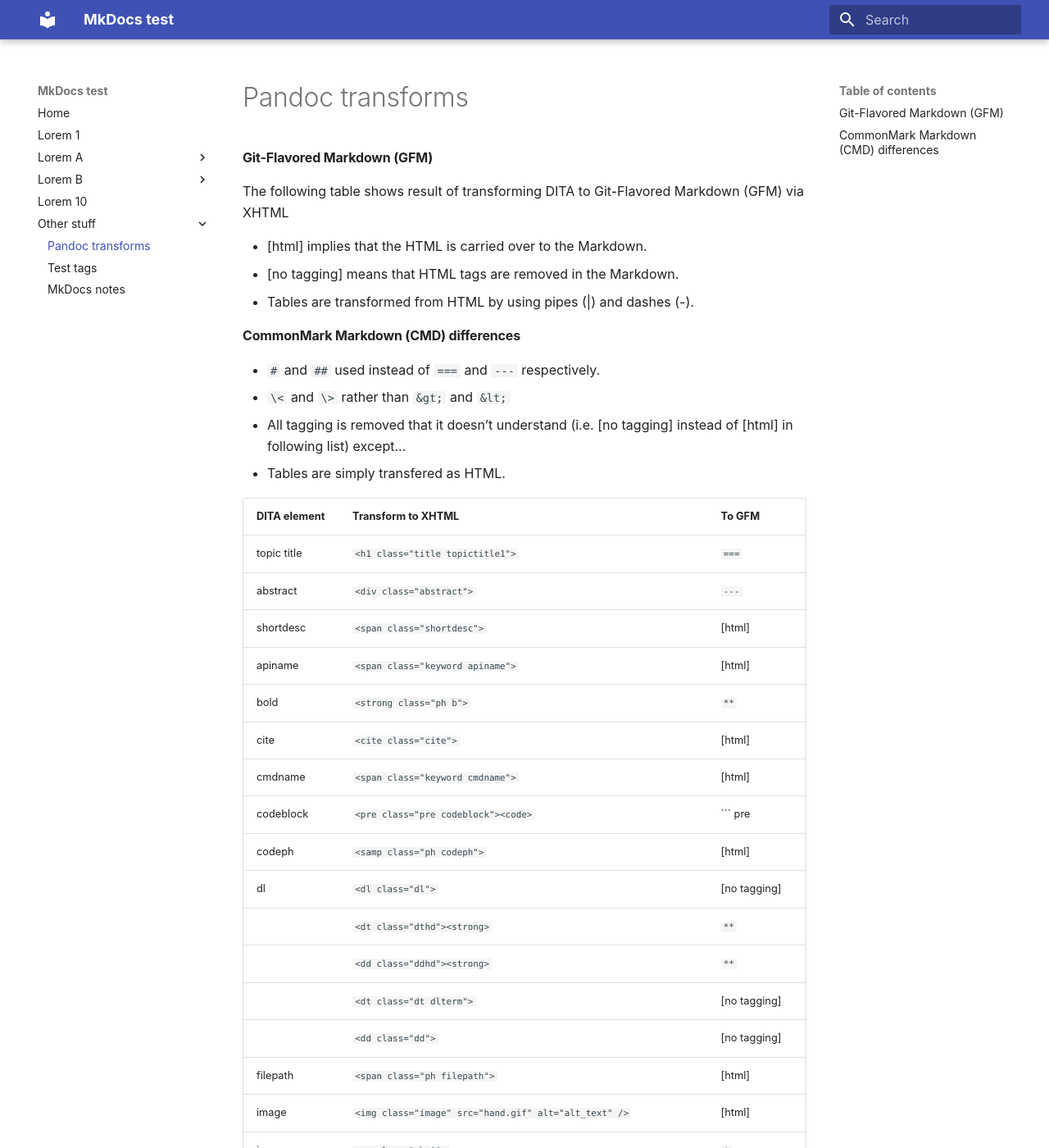
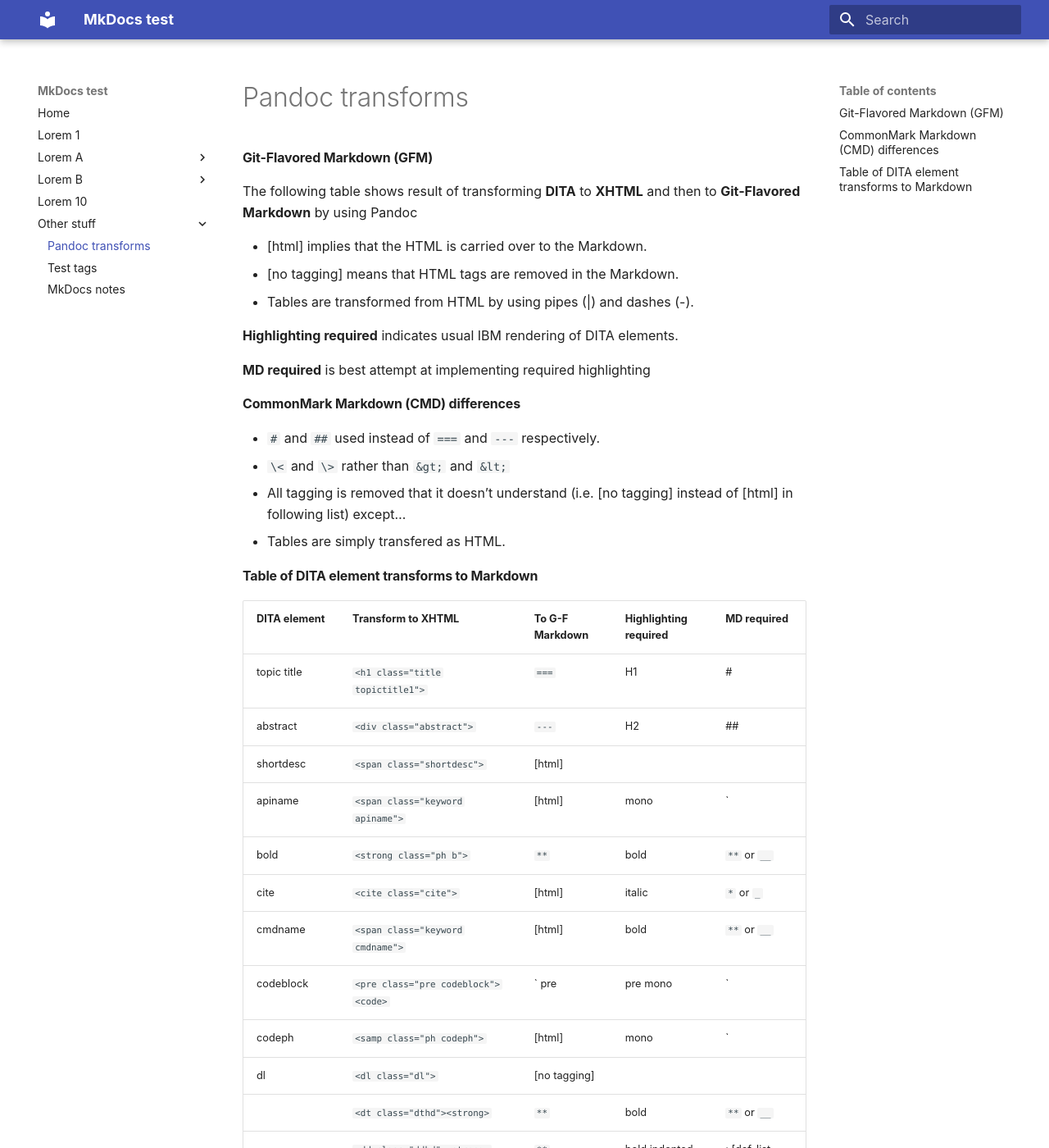
Before and after one commit to pmhayward/mkdita, an MkDocs documentation site: the page built from docs/transforms.md, in a window 1280 px wide and 1400 px high. Shown: the whole window at 82% size. Built offline with MkDocs 1.6.1 and Material for MkDocs 9.7.7, drawn with Linux system fonts in a browser that asks for light colours; some web fonts are replaced; old or Windows-style settings are respelled for this version of MkDocs; some of the changed text lies outside the part shown.

Commit message:
add required o/p columns to transforms.md

````diff
--- a/docs/transforms.md
+++ b/docs/transforms.md
@@ -2,11 +2,15 @@
 
 #### Git-Flavored Markdown (GFM)
 
-The following table shows result of transforming DITA to Git-Flavored Markdown (GFM) via XHTML
+The following table shows result of transforming **DITA** to **XHTML** and then to **Git-Flavored Markdown** by using Pandoc
 
 - [html] implies that the HTML is carried over to the Markdown.
 - [no tagging] means that HTML tags are removed in the Markdown.
 - Tables are transformed from HTML by using pipes (|) and dashes (-).
+
+**Highlighting required** indicates usual IBM rendering of DITA elements.
+
+**MD required** is best attempt at implementing required highlighting
 
 #### CommonMark Markdown (CMD) differences
 
@@ -15,56 +19,56 @@ The following table shows result of transforming DITA to Git-Flavored Markdown (
 - All tagging is removed that it doesn't understand (i.e. [no tagging] instead of [html] in following list) except...
 - Tables are simply transfered as HTML.
 
+#### Table of DITA element transforms to Markdown
 
-| DITA element  | Transform to XHTML                                                                   | To GFM              |
-|---------------|--------------------------------------------------------------------------------------|---------------------|
-| topic title   | `<h1 class="title topictitle1">                                                    ` | `===`               |
-| abstract      | `<div class="abstract">                                                            ` | `---`               |
-| shortdesc     | `<span class="shortdesc">                                                          ` | [html]              |
-| apiname       | `<span class="keyword apiname">                                                    ` | [html]              |
-| bold          | `<strong class="ph b">                                                             ` | `**`                |
-| cite          | `<cite class="cite">                                                               ` | [html]              |
-| cmdname       | `<span class="keyword cmdname">                                                    ` | [html]              |
-| codeblock     | `<pre class="pre codeblock"><code>                                                 ` |       ``` pre       |
-| codeph        | `<samp class="ph codeph">                                                          ` | [html]              |
-| dl            | `<dl class="dl">                                                                   ` | [no tagging]        |
-|               | `<dt class="dthd"><strong>                                                         ` | `**`                |
-|               | `<dd class="ddhd"><strong>                                                         ` | `**`                |
-|               | `<dt class="dt dlterm">                                                            ` | [no tagging]        |
-|               | `<dd class="dd">                                                                   ` | [no tagging]        |
-| filepath      | `<span class="ph filepath">                                                        ` | [html]              |
-| image         | `<img class="image" src="hand.gif" alt="alt_text" />                               ` | [html]              |
-| i             | `<em class="ph i">                                                                 ` | `*`                 |
-| keyword       | `<span class="keyword">                                                            ` | [html]              |
-| lines         | `<p class="lines"> ... <br />                                                      ` | [no tagging]        |
-| lq            | `<blockquote class="lq">                                                           ` | `>`                 |
-| menucascade   | `<span class="ph menucascade"><span class="ph uicontrol"> &gt;                     ` | [html]              |
-| msgblock      | `<pre class="pre msgblock"><code>                                                  ` |       ``` pre       |
-| msgnum        | `<span class="keyword msgnum">                                                     ` | [html]              |
-| msgph         | `<samp class="ph msgph">                                                           ` | [html]              |
-| note          | `<div class="note note">                                                           ` | [no tags]           |
-| notetitle     | `<span class="notetitle">Note:                                                     ` | [html]              |
-| ol            | `<ol class="ol"><li class="li">                                                    ` | `1.`  [? sub-lists] |
-| option        | `<span class="keyword option">optional ... etc                                     ` | [html]              |
-| p             | `<p class="p">                                                                     ` | [blank line]        |
-| parml         | `<dl class="dl parml">                                                             ` | [no tagging]        |
-|               | `<dt class="dt pt dlterm">                                                         ` | [no tagging]        |
-|             	| `<dd class="dd pd">                                                                ` | [no tagging]        |
-| parmname      | `<span class="keyword parmname parmname">                                          ` | [html]              |
-| ph            | `<span class="ph">                                                                 ` | [html]              |
-| pre           | `<pre class="pre">                                                                 ` |       ``` pre       |
-| q             | `<span class="q">                                                                  ` | [html]              |
-| screen        | `<pre class="pre screen"><code>                                                    ` |       ``` pre       |
-| sli           | `<ul class="sl simple">                                                            ` | [no tagging]        |
-|               | `<li class="sli">                                                                  ` | `-`                 |
-| systemoutput  | `<samp class="ph systemoutput">                                                    ` | [html]              |
-| term          | `<dfn class="term">                                                                ` | [html]              |
-| tt            | `<samp class="ph tt">                                                              ` | [html]              |
-| u             | `<u class="ph u">                                                                  ` | [html]              |
-| uicontrol     | `<span class="ph uicontrol">                                                       ` | [html]              |
-| ul            | `<ul class="ul">                                                                   ` | [no tagging]        |
-|               | `<li class="li">                                                                   ` | `-`                 |
-| userinput     | `<kbd class="ph userinput">                                                        ` | [html]              |
-| varname       | `<var class="keyword varname">                                                     ` | [html]              |
-| wintitle      | `<span class="keyword wintitle">                                                   ` | [html]              |
-| xref          | `<a class="xref" href="http://xyz" target="_blank" title="hover_text">link_text</a>` | [html]              |
+| DITA element  | Transform to XHTML                                               | To G-F Markdown     | Highlighting required | MD required |
+|---------------|------------------------------------------------------------------|---------------------|---------------|---------------------|
+| topic title   | `<h1 class="title topictitle1">                                ` | `===`               | H1            | #                   |
+| abstract      | `<div class="abstract">                                        ` | `---`               | H2            | ##                  |
+| shortdesc     | `<span class="shortdesc">                                      ` | [html]              |               |                     |
+| apiname       | `<span class="keyword apiname">                                ` | [html]              | mono          | &grave;             |
+| bold          | `<strong class="ph b">                                         ` | `**`                | bold          | `**` or `__`        |
+| cite          | `<cite class="cite">                                           ` | [html]              | italic        | `*` or `_`          |
+| cmdname       | `<span class="keyword cmdname">                                ` | [html]              | bold          | `**` or `__`        |
+| codeblock     | `<pre class="pre codeblock"><code>                             ` | &grave; pre         | pre mono      | &grave;             |
+| codeph        | `<samp class="ph codeph">                                      ` | [html]              | mono          | &grave;             |
+| dl            | `<dl class="dl">                                               ` | [no tagging]        |               |                     |
+|               | `<dt class="dthd"><strong>                                     ` | `**`                | bold          | `**` or `__`        |
+|               | `<dd class="ddhd"><strong>                                     ` | `**`                | bold indented | : [def_list extension] |
+|               | `<dt class="dt dlterm">                                        ` | [no tagging]        |               |                     |
+|               | `<dd class="dd">                                               ` | [no tagging]        | indented      | : [def_list extension] |
+| filepath      | `<span class="ph filepath">                                    ` | [html]              | mono          | &grave;             |
+| image         | `<img class="image" src="hand.gif" alt="alt_text" />           ` | [html]              |               |                     |
+| i             | `<em class="ph i">                                             ` | `*`                 | italic        | `*` or `_`          |
+| keyword       | `<span class="keyword">                                        ` | [html]              |               |                     |
+| lines         | `<p class="lines"> ... <br />                                  ` | [no tagging]        |               |                     |
+| lq            | `<blockquote class="lq">                                       ` | `>`                 | pre mono      | &grave;             |
+| menucascade   | `<span class="ph menucascade"><span class="ph uicontrol"> &gt; ` | [html]              | bold          | `**` or `__`        |
+| msgblock      | `<pre class="pre msgblock"><code>                              ` | &grave; pre         | pre mono      | &grave;             |
+| msgnum        | `<span class="keyword msgnum">                                 ` | [html]              | mono          | &grave;             |
+| msgph         | `<samp class="ph msgph">                                       ` | [html]              | mono          | &grave;             |
+| note          | `<div class="note note">                                       ` | [no tags]           |               |                     |
+| notetitle     | `<span class="notetitle">Note:                                 ` | [html]              | bold          | `**` or `__`        |
+| ol            | `<ol class="ol"><li class="li">                                ` | 1.  [? sub-lists]   | numbers       | 1.                  |
+| option        | `<span class="keyword option">optional ... etc                 ` | [html]              | mono          | &grave;             |
+| p             | `<p class="p">                                                 ` | [blank line]        |               |                     |
+| parml         | `<dl class="dl parml">                                         ` | [no tagging]        | [as dl]       |                     |
+|               | `<dt class="dt pt dlterm">                                     ` | [no tagging]        |               |                     |
+|             	| `<dd class="dd pd">                                            ` | [no tagging]        |               |                     |
+| parmname      | `<span class="keyword parmname parmname">                      ` | [html]              | bold          | `**` or `__`        |
+| ph            | `<span class="ph">                                             ` | [html]              |               |                     |
+| pre           | `<pre class="pre">                                             ` | &grave; pre         | pre           | &grave;             |
+| q             | `<span class="q">                                              ` | [html]              | italic        | `*` or `_`          |
+| screen        | `<pre class="pre screen"><code>                                ` | &grave; pre         | pre mono      | &grave;             |
+| sli           | `<ul class="sl simple">                                        ` | [no tagging]        | [as ul]       |                     |
+|               | `<li class="sli">                                              ` | -                   |               |                     |
+| systemoutput  | `<samp class="ph systemoutput">                                ` | [html]              | mono          | &grave;             |
+| term          | `<dfn class="term">                                            ` | [html]              | italic        | `*` or `_`          |
+| tt            | `<samp class="ph tt">                                          ` | [html]              | mono          | &grave;             |
+| u             | `<u class="ph u">                                              ` | [html]              | ?             |                     |
+| uicontrol     | `<span class="ph uicontrol">                                   ` | [html]              | bold          | `**` or `__`        |
+| ul            | `<ul class="ul"> <li class="li">                               ` | [no tagging]        | bullets       | -                   |
+| userinput     | `<kbd class="ph userinput">                                    ` | [html]              | mono          | &grave;             |
+| varname       | `<var class="keyword varname">                                 ` | [html]              | bold          | `**` or `__`        |
+| wintitle      | `<span class="keyword wintitle">                               ` | [html]              | -             |                     |
+| xref          | `<a class="xref" href="http://xyz" target="_blank" title="hover_text">link_text</a>` | [html] |        | ()[]                |
````
